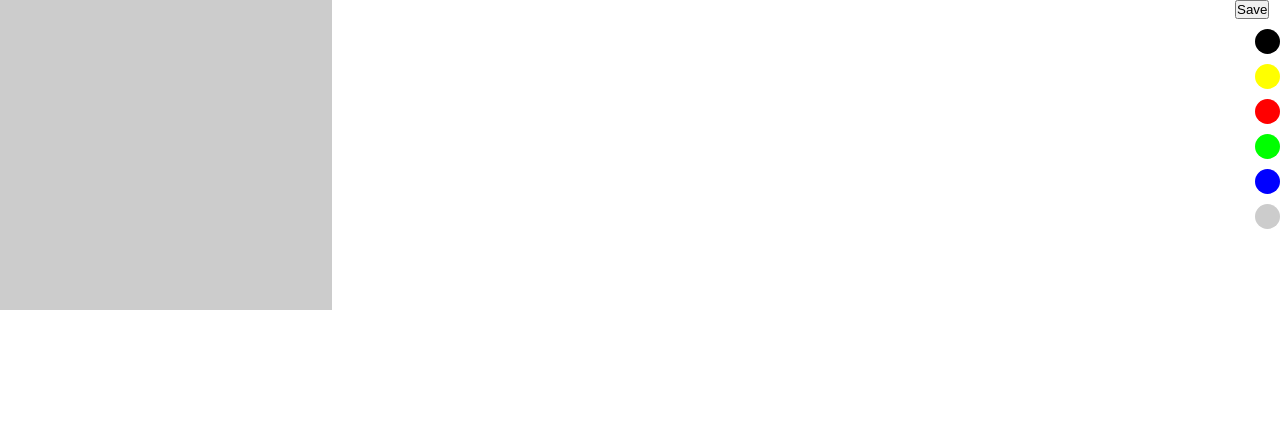
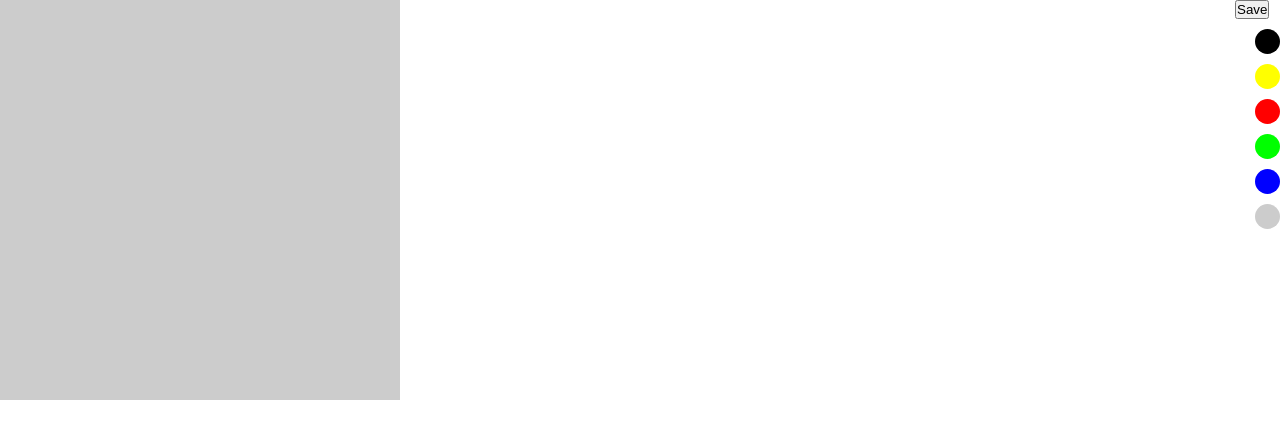
Before and after one commit to RodrigoKaos/colors, a plain HTML site: page index.html in a window 1280 px wide. Drawn offline with Linux system fonts and the light colour scheme.

Commit message:
updating dimensions of the canvas

```diff
--- a/css/style.css
+++ b/css/style.css
@@ -6,15 +6,15 @@
 .content {
 	position: absolute;
 
-	max-width: 332px;
+	max-width: 400px;
 }
 
 .pixel {
 	float: left;
 	display: inline-block;
 
-	height: 10px;
-	width: 10px;
+	height: 50px;
+	width: 50px;
 
 }
 
--- a/js/main.js
+++ b/js/main.js
@@ -11,7 +11,8 @@ function createCanvasDiv(){
 	const canvas = document.createElement('div');
 	canvas.classList.add('canvas');
 
-	Array.from({ length: 1000 }).map(() => {
+	const length = 8 * 8;
+	Array.from({ length: length }).map(() => {
 		let el = document.createElement('div');
 		el.classList.add('pixel');
 		canvas.appendChild(el);
```
